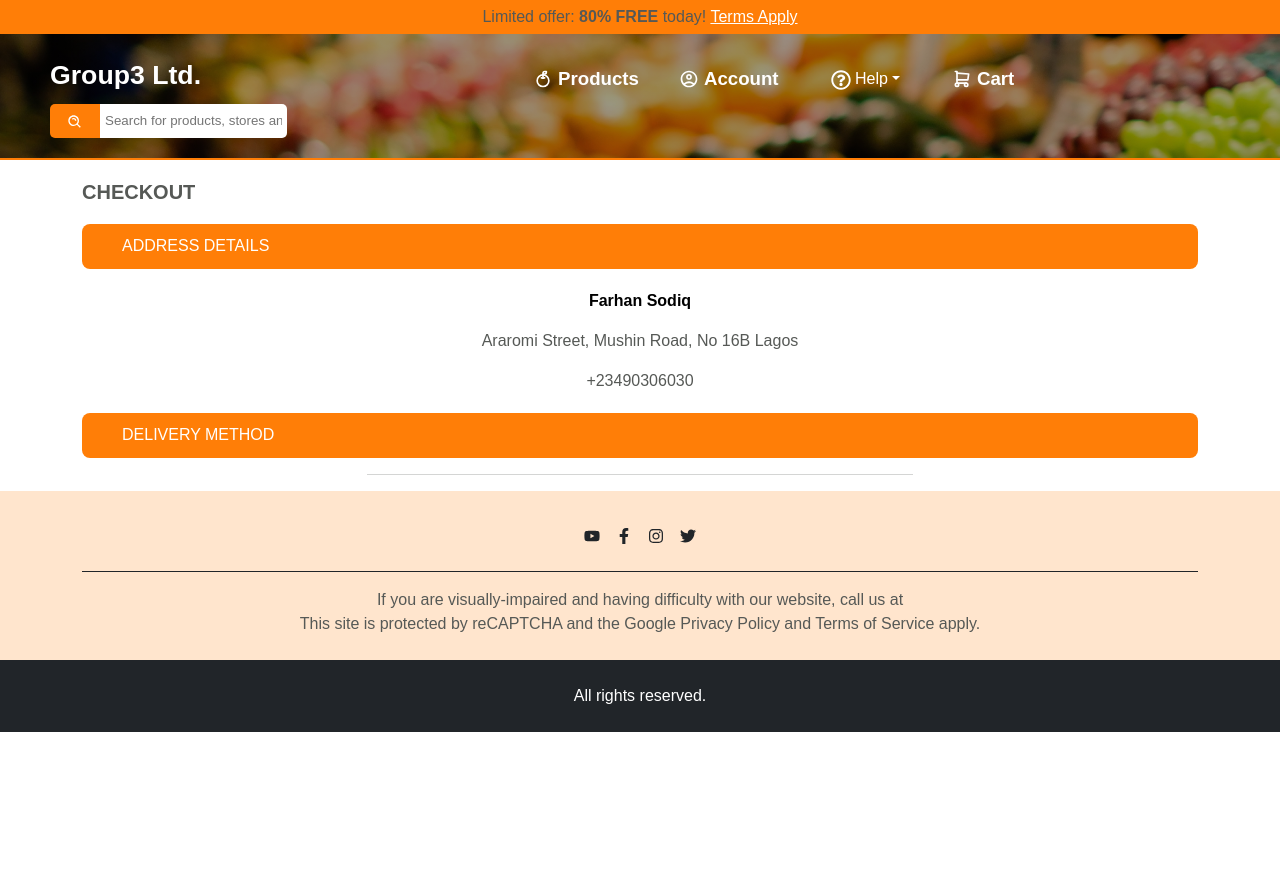
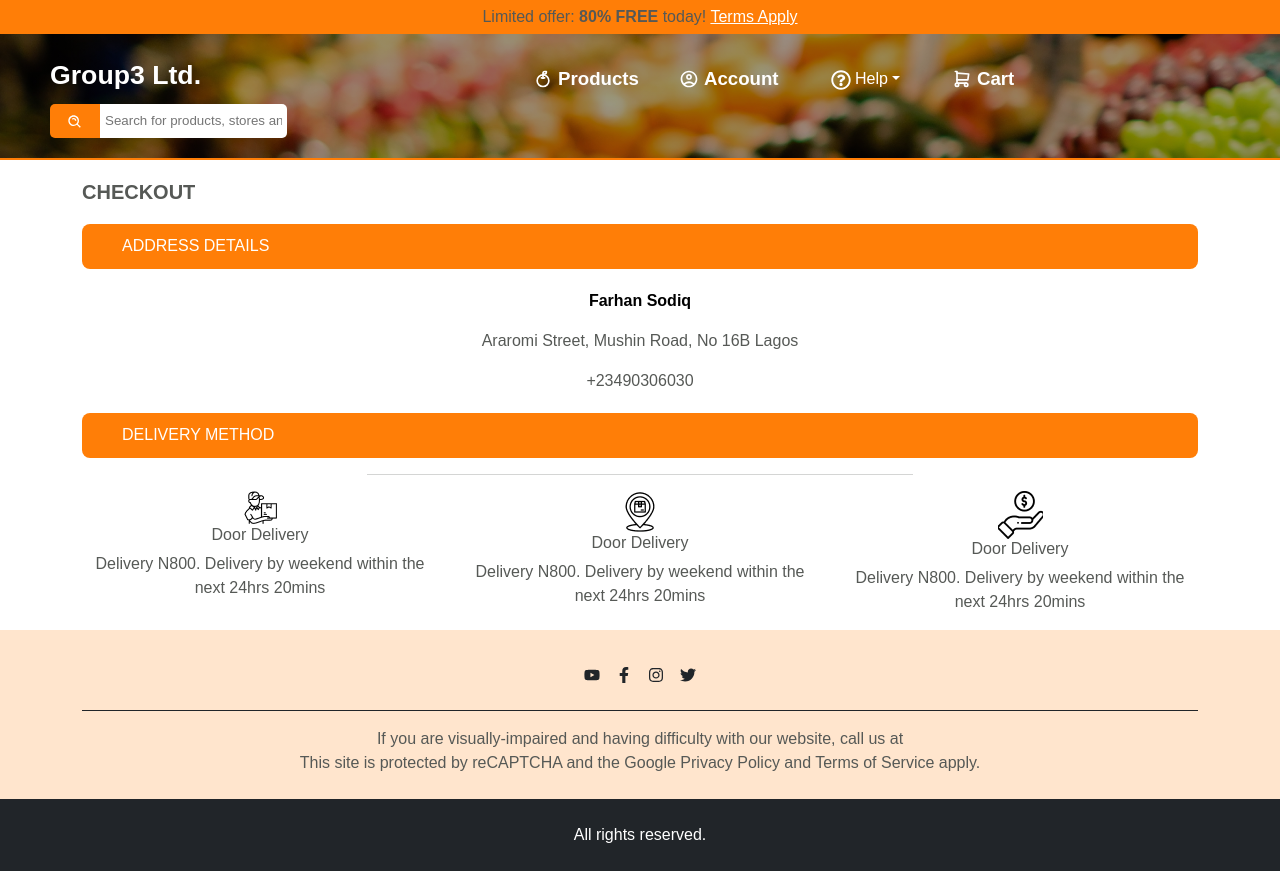
Before and after one commit to codeHokage1/group3-eCommerce, a React (Create React App) app in the folder e-commerce/: page /cart in a window 1280 px wide. Before the commit the page ends 800 px from the top, so only its background shows below. Built offline with nearby package versions, Linux system fonts and the light colour scheme; a web font is replaced by a local one.

Commit message:
delivery section

```diff
--- /dev/null
+++ b/e-commerce/src/components/deliverymethod/DeliveryMethod.css
@@ -0,0 +1,3 @@
+.deliverydeal {
+  text-align: center;
+}
--- a/e-commerce/src/components/deliverymethod/DeliveryMethod.js
+++ b/e-commerce/src/components/deliverymethod/DeliveryMethod.js
@@ -1,5 +1,9 @@
 import React from 'react'
 import { Container, Row, Col } from 'react-bootstrap'
+import '../deliverymethod/DeliveryMethod.css'
+import deliveryman from '../../images/delivery-man.png'
+import location from '../../images/location.png'
+import hand from '../../images/handtwo.png'
 
 const DeliveryMethod = () => {
   return (
@@ -11,8 +15,22 @@ const DeliveryMethod = () => {
           </div>
         </Col>
       </Row>
-      <Row>
-        <Col></Col>
+      <Row className="justify-content-md-center">
+        <Col className="deliverydeal">
+          <img src={deliveryman} />
+          <h6 className="font-weight-bold">Door Delivery</h6>
+          <p>Delivery N800. Delivery by weekend within the next 24hrs 20mins</p>
+        </Col>
+        <Col className="deliverydeal">
+          <img src={location} />
+          <h6 className="font-weight-bold">Door Delivery</h6>
+          <p>Delivery N800. Delivery by weekend within the next 24hrs 20mins</p>
+        </Col>
+        <Col className="deliverydeal">
+          <img src={hand} />
+          <h6 className="font-weight-bold">Door Delivery</h6>
+          <p>Delivery N800. Delivery by weekend within the next 24hrs 20mins</p>
+        </Col>
       </Row>
     </Container>
   )
```
